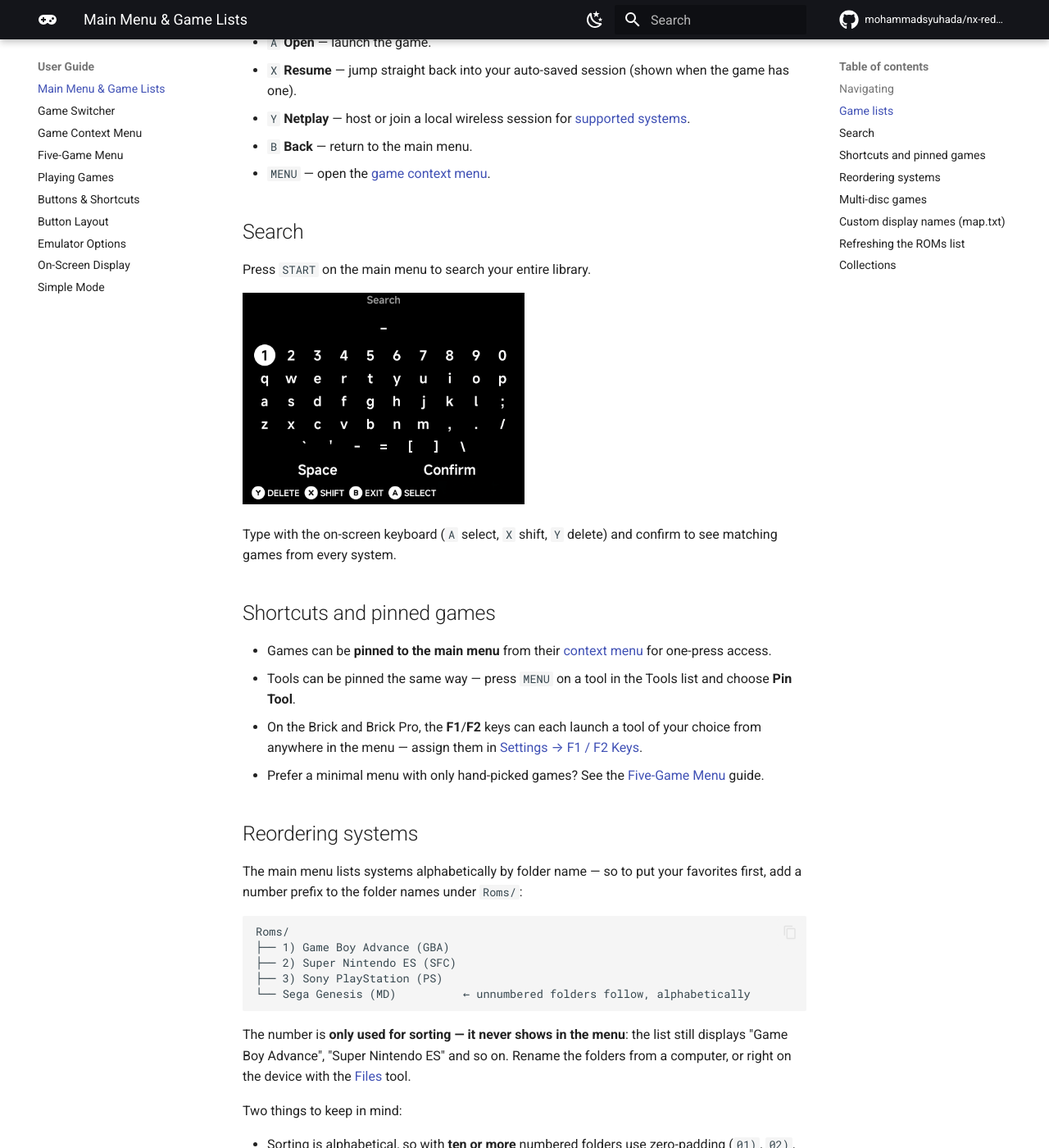
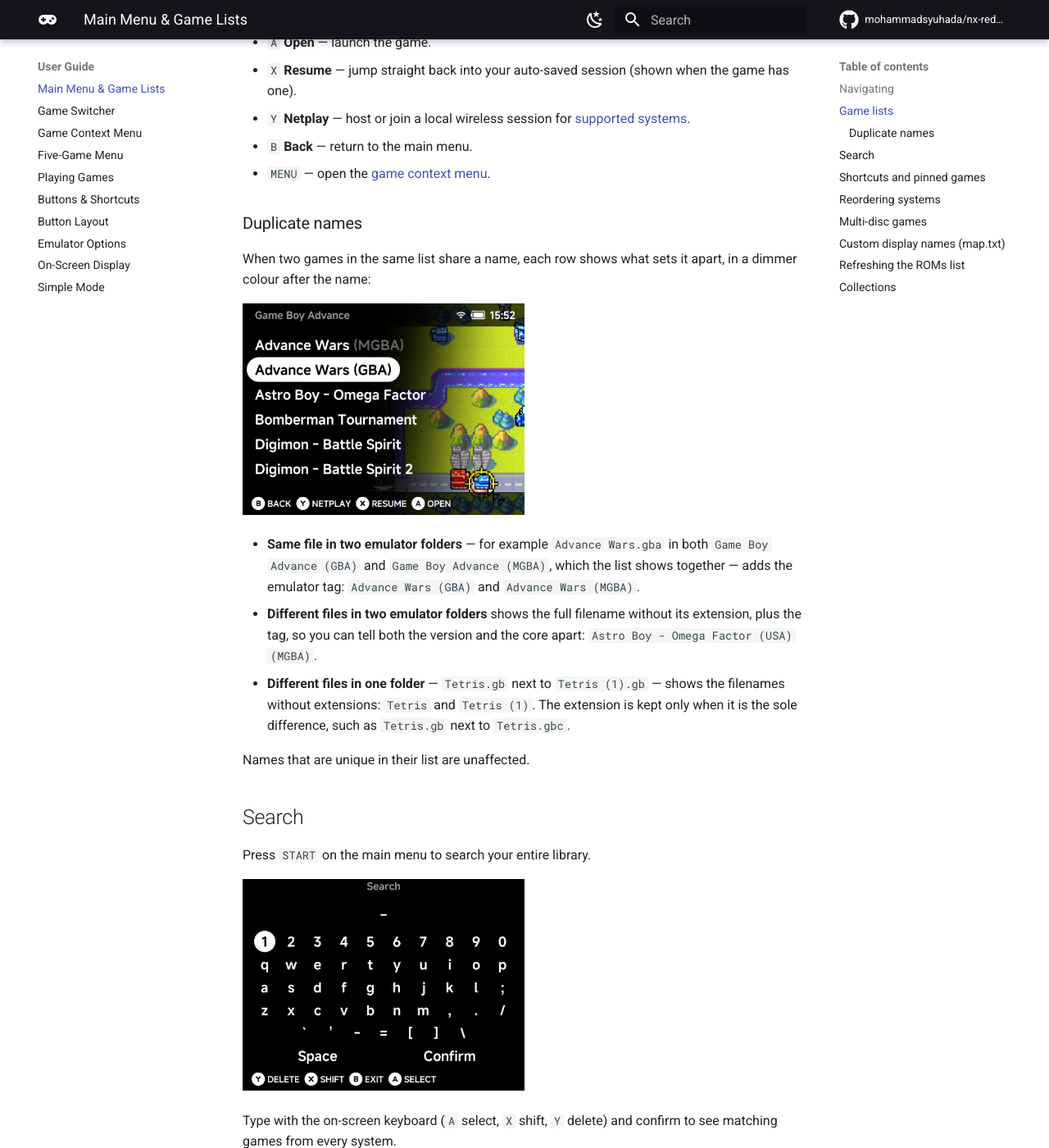
Before and after one commit to mohammadsyuhada/nx-redux-docs, an MkDocs documentation site: the page built from docs/guide/main-menu.md, in a window 1280 px wide and 1400 px high, scrolled down 1220 px. Shown: the whole window at 82% size. Built offline with MkDocs 1.6.1 and Material for MkDocs 9.7.7, drawn with Linux system fonts in a browser that asks for light colours; comment, search, counter and statistics services are not loaded.

Commit message:
docs(main-menu): document duplicate game names with a screenshot

```diff
--- a/docs/guide/main-menu.md
+++ b/docs/guide/main-menu.md
@@ -30,6 +30,27 @@ The hint bar shows what is available for the selected game:
   [supported systems](../netplay.md).
 - `B` **Back** — return to the main menu.
 - `MENU` — open the [game context menu](context-menu.md).
+
+### Duplicate names
+
+When two games in the same list share a name, each row shows what sets it
+apart, in a dimmer colour after the name:
+
+![Game list with duplicate names](../assets/screenshots/game-list-duplicates.png)
+
+- **Same file in two emulator folders** — for example `Advance Wars.gba` in
+  both `Game Boy Advance (GBA)` and `Game Boy Advance (MGBA)`, which the list
+  shows together — adds the emulator tag: `Advance Wars (GBA)` and
+  `Advance Wars (MGBA)`.
+- **Different files in two emulator folders** shows the full filename
+  without its extension, plus the tag, so you can tell both the version and
+  the core apart: `Astro Boy - Omega Factor (USA) (MGBA)`.
+- **Different files in one folder** — `Tetris.gb` next to `Tetris (1).gb` —
+  shows the filenames without extensions: `Tetris` and `Tetris (1)`. The
+  extension is kept only when it is the sole difference, such as `Tetris.gb`
+  next to `Tetris.gbc`.
+
+Names that are unique in their list are unaffected.
 
 ## Search
 
```
Also changed, not shown: docs/assets/screenshots/game-list-duplicates.png (added).
